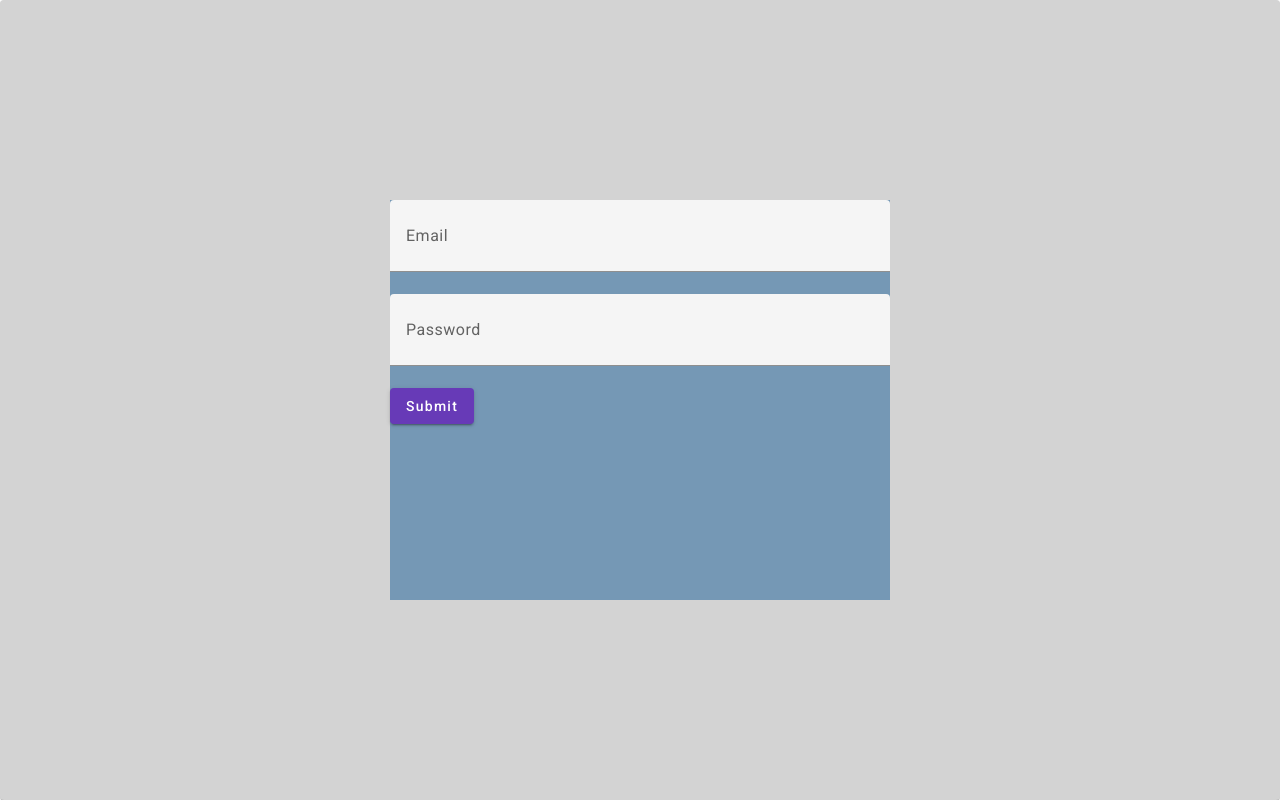
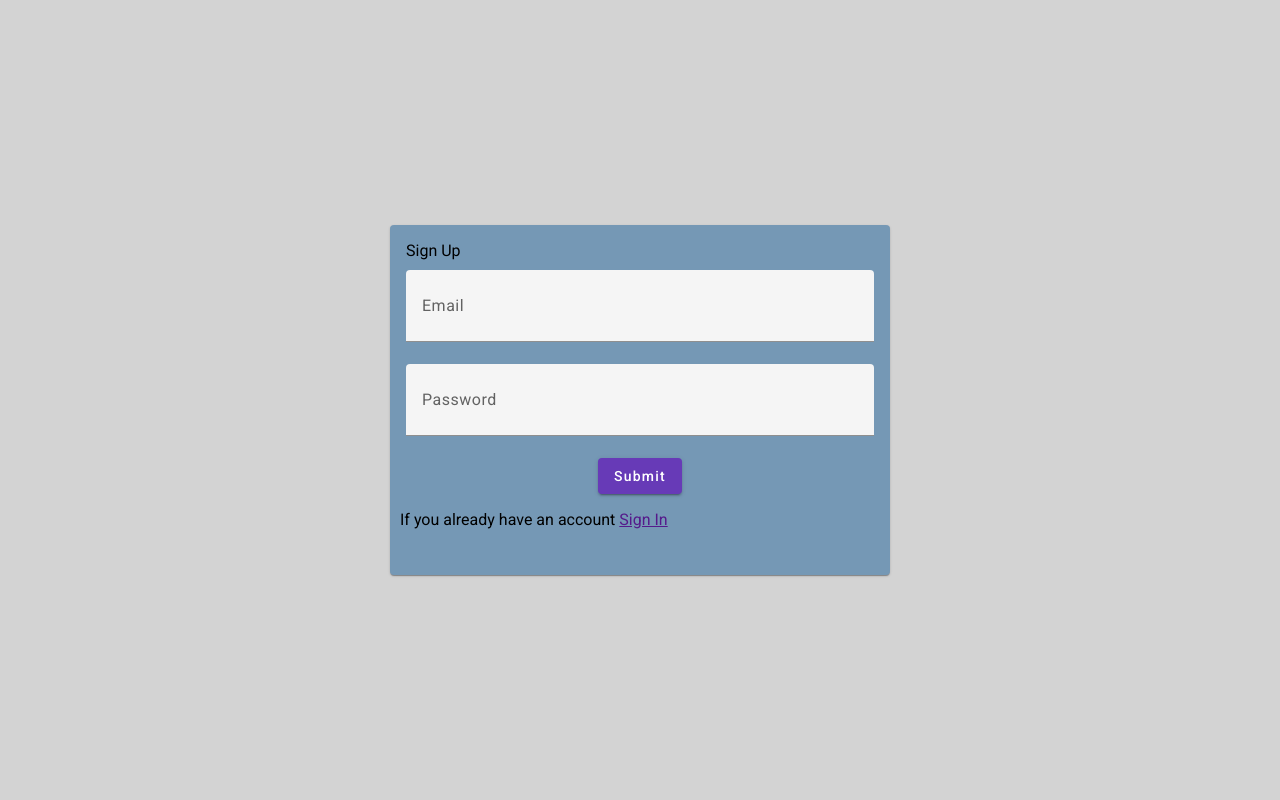
Before and after one commit to MattBrooks7/rendertutorial, an Angular app in the folder frontend/: page / in a window 1280 px wide. Built offline with nearby package versions, Linux system fonts and the light colour scheme.

Commit message:
html and css for signup done

```diff
--- a/frontend/src/app/signup/signup.component.css
+++ b/frontend/src/app/signup/signup.component.css
@@ -1,18 +1,20 @@
 .card-container {
   display: flex;
+  justify-content: center;
   align-items: center;
-  justify-content: center;
+  width: 100%;
   height: 100vh;
   background-color: lightgrey;
 }
 
-form {
+
+mat-card {
   min-width: 150px;
   max-width: 500px;
   width: 100%;
   min-height: 200px;
-  max-height: 400px;
-  height: 100%;
+  max-height: 500px;
+  height: 350px;
   background-color: rgb(117, 152, 181);
 }
 
@@ -28,3 +30,17 @@ mat-label {
 input {
   padding: 8px 0;
 }
+
+.button-container {
+  display: flex;
+  justify-content: center;
+  align-items: center;
+}
+
+mat-card-header {
+  padding-bottom: 10px;
+}
+
+mat-card-footer {
+  padding-left: 10px;
+}
--- a/frontend/src/app/signup/signup.component.html
+++ b/frontend/src/app/signup/signup.component.html
@@ -1,11 +1,29 @@
-<mat-card class="card-container">
+<div class="card-container">
+
+  <mat-card>
+
+    <mat-card-header>Sign Up</mat-card-header>
+
+    <mat-card-content>
       <form [formGroup]="signupForm" (ngSubmit)="onSubmit()">
+
         <mat-form-field>
           <input matInput type="text" formControlName="email" placeholder="Email">
         </mat-form-field>
+
         <mat-form-field>
           <input matInput type="password" formControlName="password" placeholder="Password">
         </mat-form-field>
+        <div class="button-container">
           <button mat-raised-button color="primary" type="submit">Submit</button>
+        </div>
       </form>
+    </mat-card-content>
+
+    <mat-card-footer>
+      <p>If you already have an account <a href="">Sign In</a></p>
+    </mat-card-footer>
+
   </mat-card>
+
+</div>
```
Lines whose indentation alone changed are shown as unchanged.
